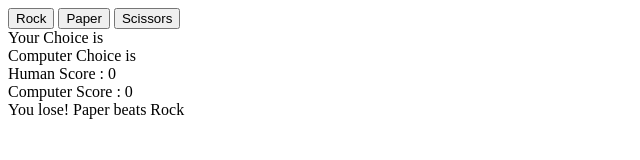
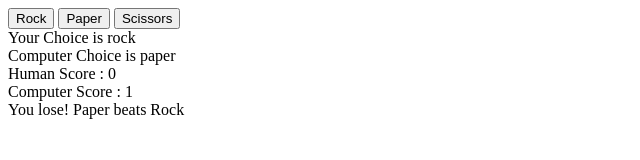
Before and after one commit to Misfit64/rock-paper-scissors, a plain HTML site: page index.html in a window 1280 px wide. Both pictures are taken after a click on the button "Rock". Shown: the full height of the page, 0-640 px from the left. Drawn offline with Linux system fonts and the light colour scheme.

Commit message:
feat: Display the running score and winner

```diff
--- a/index.html
+++ b/index.html
@@ -10,12 +10,12 @@
     <button class="paper">Paper</button>
     <button class="scissors">Scissors</button>
     <div class="choice">
-        <div id="humanChoice">Your Choice is </div>
-        <div id="computerChoice">Computer Choice is </div>
+        <div id="humanChoice">Your Choice is <span id="humanChoice"></span></div>
+        <div id="computerChoice">Computer Choice is <span id="computerChoice"></span></div>
     </div>
     <div class="score">
-        <div id="humanScore">Human Score : 0</div>
-        <div id="computerScore">Computer Score : 0</div>
+        <div id="humanScore">Human Score : <span id="humanScore">0</span></div>
+        <div id="computerScore">Computer Score : <span id="computerScore">0</span></div>
     </div>
     <div id="result"></div>
     <script src="script.js"></script>
--- a/script.js
+++ b/script.js
@@ -11,13 +11,38 @@ function getComputerChoice(){
     }
 }
 
+function updateDisplay(humanSelection, computerSelection){
+    let humanDisplayChoice = document.querySelector("span#humanChoice");
+    let computerDisplayChoice = document.querySelector("span#computerChoice");
+    humanDisplayChoice.textContent = humanSelection;
+    computerDisplayChoice.textContent = computerSelection;
+
+    let humanDisplayScore = document.querySelector("span#humanScore");
+    let computerDisplayScore = document.querySelector("span#computerScore");
+    humanDisplayScore.textContent = humanScore;
+    computerDisplayScore.textContent = computerScore;
+}
+
 let button = document.querySelectorAll("button");
 function choice(e){
     let humanSelection = e.target.className;
     let computerSelection = getComputerChoice();
+
     playRound(humanSelection, computerSelection);
+    updateDisplay(humanSelection, computerSelection);
+    if(humanScore == 5){
+        result.textContent = "You Win!"
+        button.forEach(btn => btn.removeEventListener("click",choice));
+    }
+    else if(computerScore == 5){
+        result.textContent = "You Lose!"
+        button.forEach(btn => btn.removeEventListener("click",choice));
+    }
+
 }
 button.forEach(btn => btn.addEventListener("click",choice))
+
+let humanScore = 0, computerScore = 0;
 
 function playRound(humanChoice,computerChoice){
     let result = document.querySelector("div#result");
@@ -61,22 +86,3 @@ function playRound(humanChoice,computerChoice){
         }
     }
 }
-let humanScore = 0, computerScore = 0;
-
-// function playGame(){
-
-
-    // for(let i = 0; i < 5; i++){
-        // const humanSelection = getHumanChoice();
-        // const computerSelection = getComputerChoice();
-        // console.log(humanSelection);
-        // console.log(computerSelection);
-        // playRound(humanSelection, computerSelection);
-        // console.log(`Human Score is ${humanScore}`);
-        // console.log(`Computer Score is ${computerScore}`);
-    // }
-// }
-
-
-
-// playGame();
```
Lines whose indentation alone changed are shown as unchanged.
